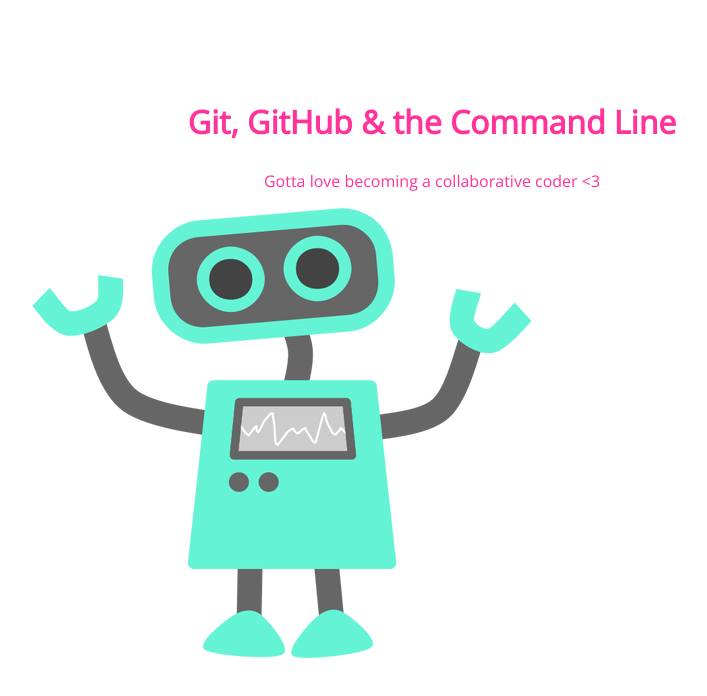
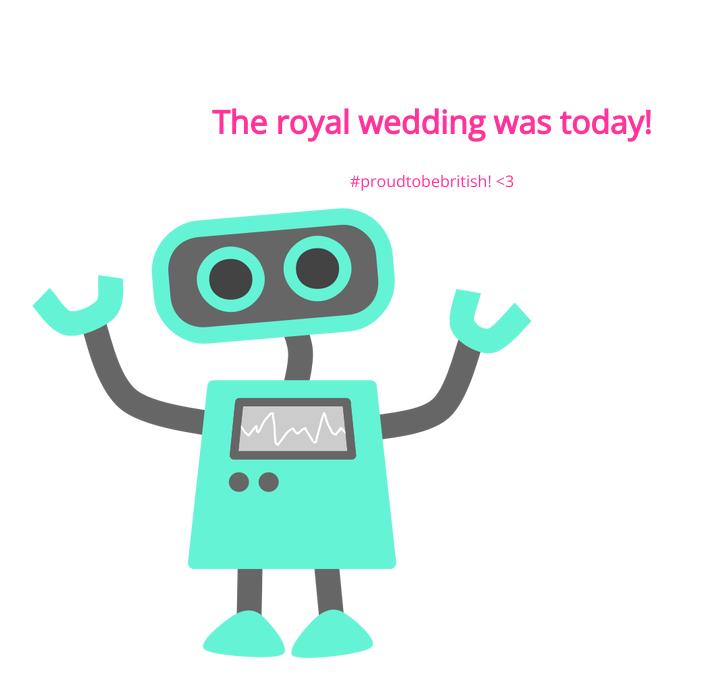
Before and after one commit to amandaJreidy/105-project, a plain HTML site: page index.html in a window 1280 px wide. Shown: the whole page, without its empty margins (208-915 px from the left). Drawn offline with nearby package versions, Linux system fonts and the light colour scheme.

Commit message:
change to content

```diff
--- a/index.html
+++ b/index.html
@@ -8,8 +8,8 @@
 </head>
 <body>
 	<section>
-		<h1>Git, GitHub & the Command Line</h1>
-		<p>Gotta love becoming a collaborative coder <3</p>
+		<h1>The royal wedding was today!</h1>
+		<p>#proudtobebritish! <3</p>
 		<img src="img/happy-blue-robot.png">
 	</section>
 </body>
```
